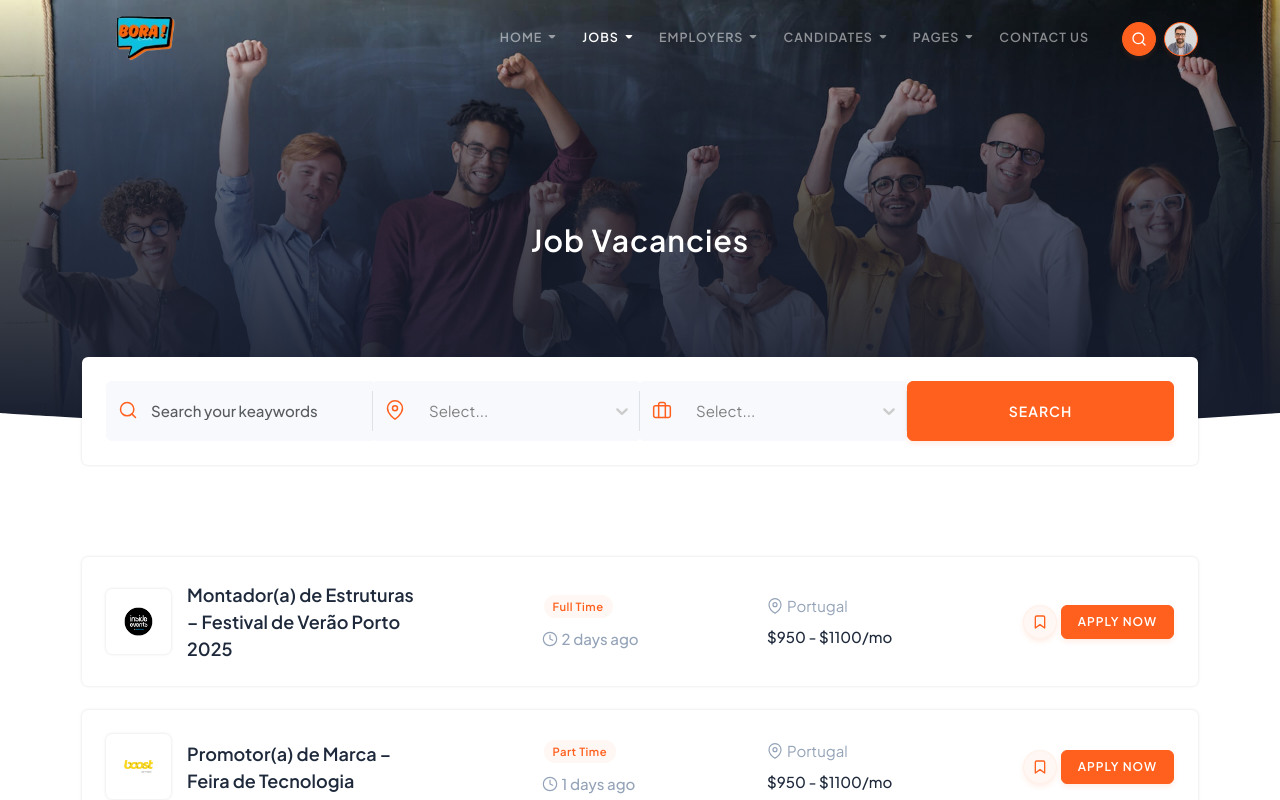
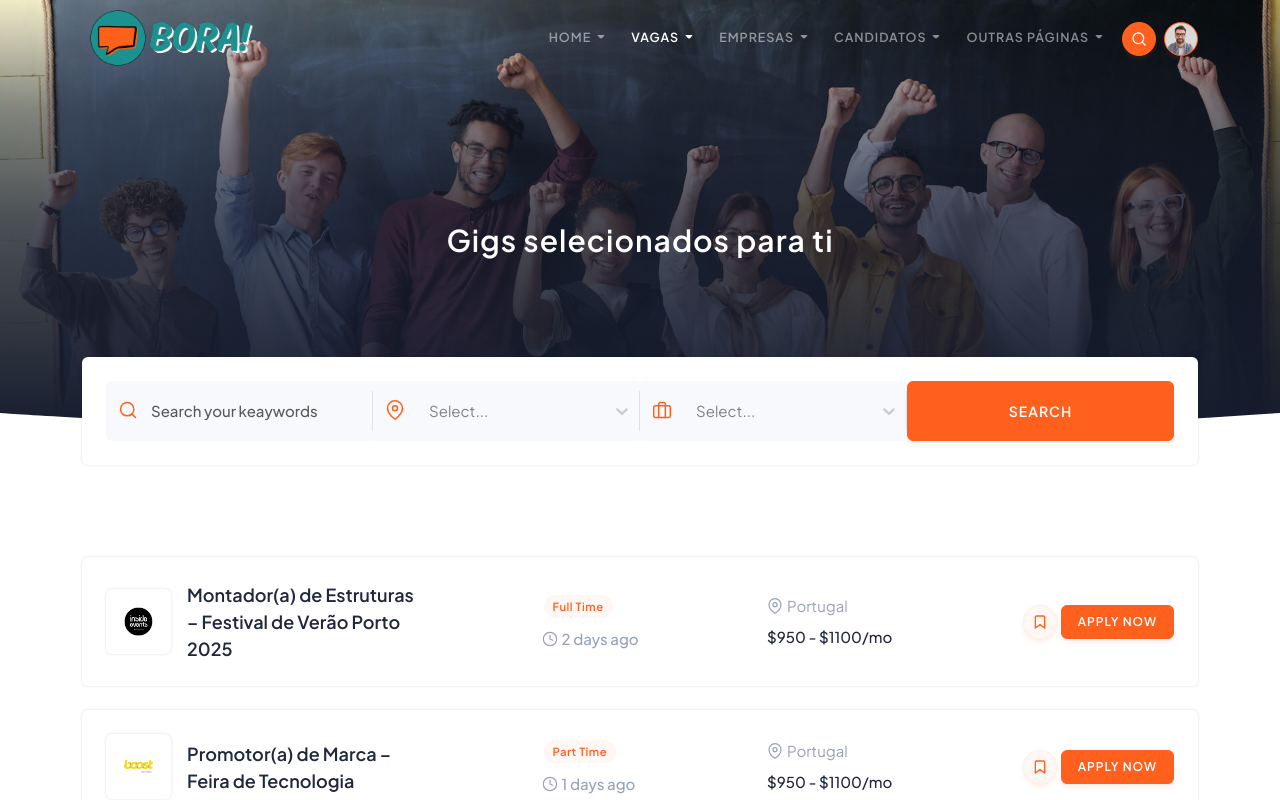
Before and after one commit to abussafilx/Jobnova_ReactJs, a React (Create React App) app: page /job-list-one in a window 1280 px wide. Shown: the top 800 px of the page. Built offline with nearby package versions, Linux system fonts and the light colour scheme.

Commit message:
navbar for all pages

```diff
--- a/src/componants/navbarBora.js
+++ b/src/componants/navbarBora.js
@@ -137,15 +137,14 @@
                         </ul>
                     </li>
 
-                    <li className={`${["job-categories", "job-grid-one","job-grid-two", "job-grid-three","job-grid-four","job-list-one", "job-list-two","job-detail-one", "job-detail-two","job-detail-three","job-apply","job-post","career" ].includes(manu)? "active" : ""} has-submenu parent-menu-item`}><Link to="#"> Jobs </Link><span className="menu-arrow"></span>
+                    <li className={`${["job-categories", "job-grid-one","job-grid-two", "job-grid-three","job-grid-four","job-list-one", "job-list-two","job-detail-one", "job-detail-two","job-detail-three","job-apply","job-post","career" ].includes(manu)? "active" : ""} has-submenu parent-menu-item`}><Link to="#"> Vagas </Link><span className="menu-arrow"></span>
                         <ul className="submenu">
-                            <li className={manu === "job-categories"  ? "active" : ""}><Link to="/job-categories" className="sub-menu-item">Job Categories</Link></li>
 
 
                             <li className={`${["job-list-one", "job-list-two"].includes(manu)? "active" : ""} has-submenu parent-menu-item`}>
                                 <Link to="#"> Job Lists </Link><span className="submenu-arrow"></span>
                                 <ul className="submenu">
-                                    <li className={manu === "job-list-one"  ? "active" : ""}><Link to="/job-list-one" className="sub-menu-item">Job List One</Link></li>
+                                    <li className={manu === "job-list-one"  ? "active" : ""}><Link to="/job-list-one" className="sub-menu-item">Gigs selecionados</Link></li>
 
                                 </ul>
                             </li>
@@ -154,54 +153,54 @@
                                 <Link to="#"> Job Detail </Link><span className="submenu-arrow"></span>
                                 <ul className="submenu">
 
-                                    <li className={manu === "job-detail-three"  ? "active" : ""}><Link to="/job-detail-three" className="sub-menu-item">Job Detail Three</Link></li>
+                                    <li className={manu === "job-detail-two"  ? "active" : ""}><Link to="/job-detail-three" className="sub-menu-item">Gig em detalhe</Link></li>
                                 </ul>
                             </li>
 
-                            <li className={manu === "job-apply"  ? "active" : ""}><Link to="/job-apply" className="sub-menu-item">Job Apply</Link></li>
+                            <li className={manu === "job-apply"  ? "active" : ""}><Link to="/job-apply" className="sub-menu-item">Aplicar</Link></li>
 
-                            <li className={manu === "job-post"  ? "active" : ""}><Link to="/job-post" className="sub-menu-item">Job Post </Link></li>
+                            <li className={manu === "job-post"  ? "active" : ""}><Link to="/job-post" className="sub-menu-item">Postar Gig </Link></li>
 
-                            <li className={manu === "career"  ? "active" : ""}><Link to="/career" className="sub-menu-item">Career </Link></li>
+
                         </ul>
                     </li>
 
                     <li className={`${["employers", "employer-profile"].includes(manu)? "active" : ""} has-submenu parent-menu-item`}>
-                        <Link to="#">Employers</Link><span className="menu-arrow"></span>
+                        <Link to="#">Empresas</Link><span className="menu-arrow"></span>
                         <ul className="submenu">
-                            <li className={manu === "employers"  ? "active" : ""}><Link to="/employers" className="sub-menu-item">Employers</Link></li>
-                            <li className={manu === "employer-profile"  ? "active" : ""}><Link to="/employer-profile" className="sub-menu-item">Employer Profile</Link></li>
+                            <li className={manu === "employers"  ? "active" : ""}><Link to="/employers" className="sub-menu-item">Empresas</Link></li>
+                            <li className={manu === "employer-profile"  ? "active" : ""}><Link to="/employer-profile" className="sub-menu-item">Perfil Empresa</Link></li>
                         </ul>
                     </li>
 
                     <li className={`${["candidates", "candidate-profile","candidate-profile-setting"].includes(manu)? "active" : ""} has-submenu parent-menu-item`}>
-                        <Link to="#">Candidates</Link><span className="menu-arrow"></span>
+                        <Link to="#">Candidatos</Link><span className="menu-arrow"></span>
                         <ul className="submenu">
-                            <li className={manu === "candidates"  ? "active" : ""}><Link to="/candidates" className="sub-menu-item">Candidates</Link></li>
-                            <li className={manu === "candidate-profile"  ? "active" : ""}><Link to="/candidate-profile" className="sub-menu-item">Candidate Profile</Link></li>
-                            <li className={manu === "candidate-profile-setting"  ? "active" : ""}><Link to="/candidate-profile-setting" className="sub-menu-item">Profile Setting</Link></li>
+                            <li className={manu === "candidates"  ? "active" : ""}><Link to="/candidates" className="sub-menu-item">Candidatos</Link></li>
+                            <li className={manu === "candidate-profile"  ? "active" : ""}><Link to="/candidate-profile" className="sub-menu-item">Perfil Candidato</Link></li>
+                            <li className={manu === "candidate-profile-setting"  ? "active" : ""}><Link to="/candidate-profile-setting" className="sub-menu-item">Criar Perfil</Link></li>
                         </ul>
                     </li>
 
                     <li className={`${["aboutus", "services","pricing","helpcenter-overview", "helpcenter-faqs","helpcenter-guides",'helpcenter-support',"blogs", "blog-sidebar","blog-detail","login", "signup","reset-password","lock-screen","terms", "privacy"].includes(manu)? "active" : ""} has-submenu parent-menu-item`}>
-                        <Link to="#">Pages</Link><span className="menu-arrow"></span>
+                        <Link to="#">Outras Páginas</Link><span className="menu-arrow"></span>
                         <ul className="submenu">
-                            <li className={manu === "aboutus"  ? "active" : ""}><Link to="/aboutus" className="sub-menu-item">About Us</Link></li>
+                            <li className={manu === "aboutus"  ? "active" : ""}><Link to="/aboutus" className="sub-menu-item">Sobre Nós</Link></li>
 
 
                             <li className={`${["login", "signup","reset-password","lock-screen"].includes(manu)? "active" : ""} has-submenu parent-menu-item`}><Link to="#"> Auth Pages </Link><span className="submenu-arrow"></span>
                                 <ul className="submenu">
                                     <li className={manu === "login"  ? "active" : ""}><Link to="/login" className="sub-menu-item"> Login</Link></li>
-                                    <li className={manu === "signup"  ? "active" : ""}><Link to="/signup" className="sub-menu-item"> Signup</Link></li>
-                                    <li className={manu === "reset-password"  ? "active" : ""}><Link to="/reset-password" className="sub-menu-item"> Forgot Password</Link></li>
-                                    <li className={manu === "lock-screen"  ? "active" : ""}><Link to="/lock-screen" className="sub-menu-item"> Lock Screen</Link></li>
+
+
+
                                 </ul>
                             </li>
 
                         </ul>
                     </li>
 
-                    <li className={manu === "contactus"  ? "active" : ""}><Link to="/contactus" className="sub-menu-item">Contact Us</Link></li>
+                    {/* <li className={manu === "contactus"  ? "active" : ""}><Link to="/contactus" className="sub-menu-item">Contact Us</Link></li> */}
                 </ul>
             </div>
         </div>
--- a/src/pages/candidate-profile.js
+++ b/src/pages/candidate-profile.js
@@ -8,7 +8,7 @@
 import pdf from "../assets/images/calvin-carlo-resume.pdf"
 import image1 from "../assets/images/team/01.jpg"
 
-import NavbarDark from "../componants/navbarDark";
+import NavbarDark from "../componants/navbarBora";
 import Footer from "../componants/footer";
 import ScrollTop from "../componants/scrollTop";
 
--- a/src/pages/employer-profile.js
+++ b/src/pages/employer-profile.js
@@ -7,7 +7,7 @@
 import image2 from "../assets/images/company/2.jpg"
 import image3 from "../assets/images/company/3.jpg"
 
-import Navbar from "../componants/navbar";
+import Navbar from "../componants/navbarBora";
 import Footer from "../componants/footer";
 import ScrollTop from "../componants/scrollTop";
 
--- a/src/pages/job-detail-two.js
+++ b/src/pages/job-detail-two.js
@@ -3,7 +3,7 @@
 
 import logo1 from '../assets/images/company/lenovo-logo.png'
 
-import NavbarDark from "../componants/navbarDark";
+import NavbarDark from "../componants/navbarBora";
 import Footer from "../componants/footer";
 import ScrollTop from "../componants/scrollTop";
 
--- a/src/pages/job-list-one.js
+++ b/src/pages/job-list-one.js
@@ -3,8 +3,8 @@
 
 import bg1 from '../assets/images/hero/bg.jpg'
 
-import Navbar from "../componants/navbar";
-import AboutTwo from "../componants/aboutTwo";
+import Navbar from "../componants/navbarBora";
+
 import FormSelect from "../componants/formSelect";
 import Footer from "../componants/footer";
 import ScrollTop from "../componants/scrollTop";
@@ -23,7 +23,7 @@
                 <div className="row mt-5 justify-content-center">
                     <div className="col-12">
                         <div className="title-heading text-center">
-                            <h5 className="heading fw-semibold mb-0 sub-heading text-white title-dark">Job Vacancies</h5>
+                            <h5 className="heading fw-semibold mb-0 sub-heading text-white title-dark">Gigs selecionados para ti</h5>
                         </div>
                     </div>
                 </div>
@@ -105,7 +105,6 @@
                 </div>
             </div>
 
-            <AboutTwo/>
         </section>
         <Footer top={true}/>
         <ScrollTop/>
```
